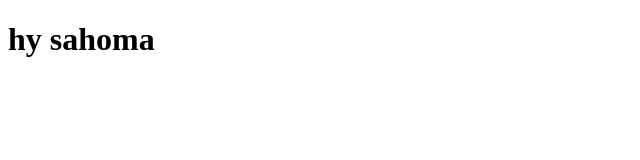
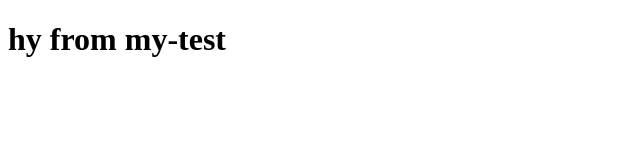
Before and after one commit to Siamsell/index, a plain HTML site: page index.html in a window 1280 px wide. Shown: the whole page, without its empty margins (0-640 px from the left). Drawn offline with Linux system fonts and the light colour scheme.

Commit message:
Update index.html

```diff
--- a/index.html
+++ b/index.html
@@ -6,6 +6,6 @@
     <title>Document</title>
 </head>
 <body>
-    <h1>hy sahoma</h1>
+    <h1>hy from my-test</h1>
 </body>
 </html>
```
